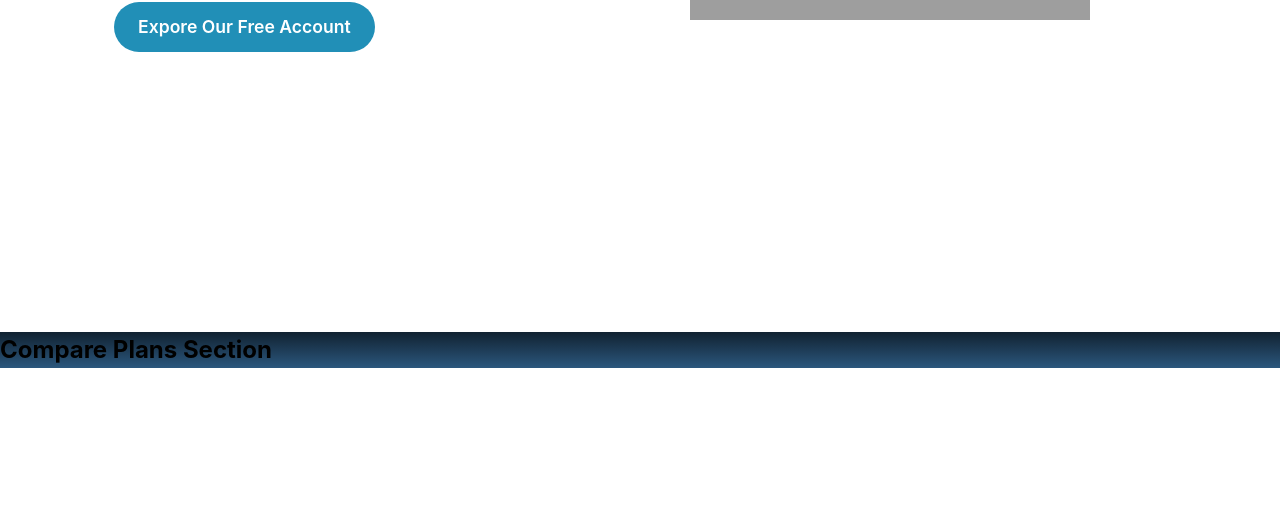
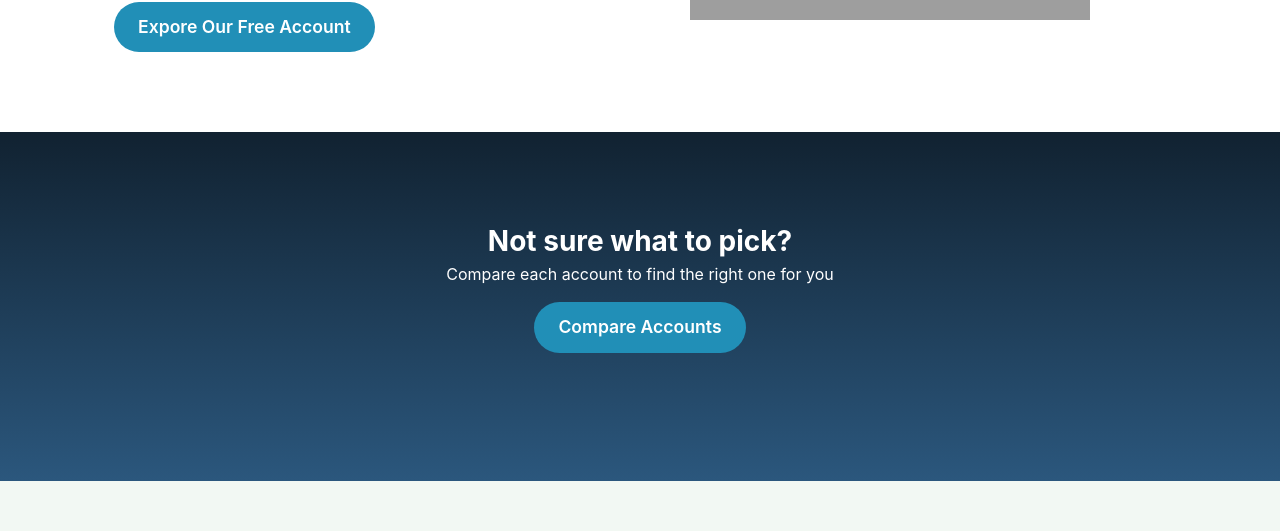
Before and after one commit to d4cho/monzo-clone, a Next.js app: page /current-account in a window 1280 px wide. Shown: the part 3411-3942 px from the top of the page. Built offline with nearby package versions, Linux system fonts and the light colour scheme; grey boxes are pictures that could not be loaded.

Commit message:
compare accounts section - start

```diff
--- /dev/null
+++ b/src/components/organisms/current-account-orgs/CompareAccountsSection.js
@@ -0,0 +1,20 @@
+import Button from '@/components/atoms/Button';
+import React from 'react';
+import styles from '../../../styles/CompareAccountsSection.module.css';
+
+const CompareAccountsSection = () => {
+    return (
+        <div className={styles.container}>
+            <div></div>
+            <div className={styles.bot__content}>
+                <h2 className={styles.bot__heading}>Not sure what to pick?</h2>
+                <p className={styles.bot__body}>
+                    Compare each account to find the right one for you
+                </p>
+                <Button buttonText={'Compare Accounts'} />
+            </div>
+        </div>
+    );
+};
+
+export default CompareAccountsSection;
--- a/src/pages/current-account/index.js
+++ b/src/pages/current-account/index.js
@@ -1,3 +1,4 @@
+import CompareAccountsSection from '@/components/organisms/current-account-orgs/CompareAccountsSection';
 import CurrentAccountHero from '@/components/organisms/current-account-orgs/CurrentAccountHero';
 import FeaturesSection from '@/components/organisms/current-account-orgs/FeaturesSection';
 import InfoSection from '@/components/organisms/current-account-orgs/InfoSection';
@@ -58,15 +59,8 @@ const CurrentAccountPage = () => {
                     }
                 />
             </section>
-            <section className={styles.compare__plans__section}>
-                <div
-                    style={{
-                        maxWidth: '86rem',
-                        margin: '200px auto',
-                    }}
-                >
-                    <h1>Compare Plans Section</h1>
-                </div>
+            <section className={styles.compare__accounts__section}>
+                <CompareAccountsSection />
             </section>
             <section style={{ backgroundColor: '#f2f8f3' }}>
                 <InfoSection
--- /dev/null
+++ b/src/styles/CompareAccountsSection.module.css
@@ -0,0 +1,30 @@
+.container {
+    max-width: 86rem;
+    margin: 0 auto;
+    padding: 64px;
+
+    display: flex;
+    flex-direction: column;
+    justify-content: center;
+    align-items: center;
+}
+
+.bot__content {
+    padding: 24px 0 64px;
+    display: flex;
+    flex-direction: column;
+    justify-content: center;
+    align-items: center;
+}
+
+.bot__heading {
+    font-size: 28px;
+    color: #fff;
+    font-weight: bold;
+}
+
+.bot__body {
+    font-size: 16px;
+    color: #fff;
+    margin-bottom: 16px;
+}
--- a/src/styles/CurrentAccountPage.module.css
+++ b/src/styles/CurrentAccountPage.module.css
@@ -1,6 +1,6 @@
 .container {
 }
 
-.compare__plans__section {
+.compare__accounts__section {
     background: linear-gradient(180deg, #112231, #2b577d);
 }
```
